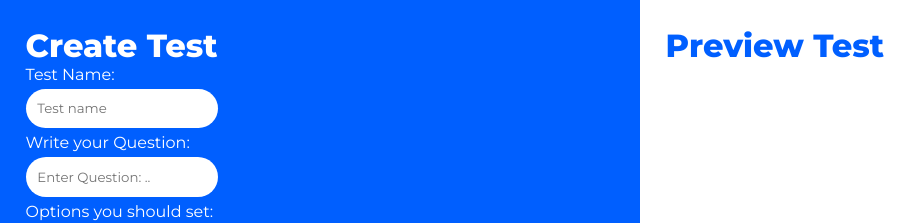
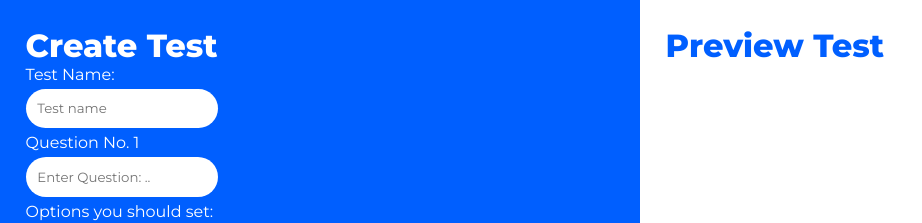
Before and after one commit to iam-devAlhan/Quizlify, a React (Vite) app: page /createTest in a window 1280 px wide. Shown: the top 223 px of the page, without its empty margins (0-922 px from the left). Built offline with nearby package versions, Linux system fonts and the light colour scheme.

Commit message:
Test component working successfully

```diff
--- a/src/pages/dashboard/createTest.jsx
+++ b/src/pages/dashboard/createTest.jsx
@@ -157,7 +157,7 @@ export default function CreateTest() {
                             <>
                                 <div style={{display: "flex", flexDirection: "column"}} key={index}>
                                 <label>
-                                    Write your Question:
+                                    Question No. {index + 1}
                                 </label>
                                 <input type="text" placeholder="Enter Question: .." name="title" value={data.title} onChange={(e) => onChangeFormData(e, index)}/>
                                 <label>
```
